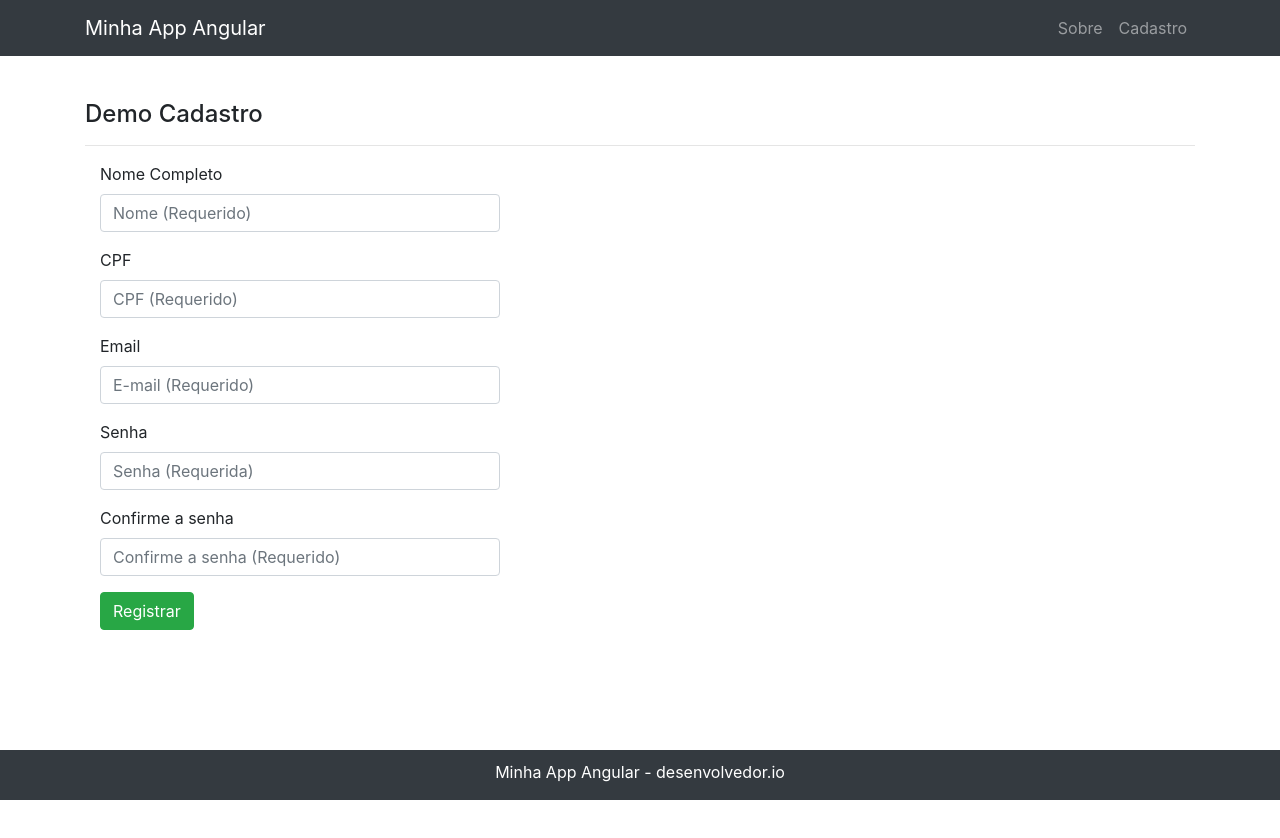
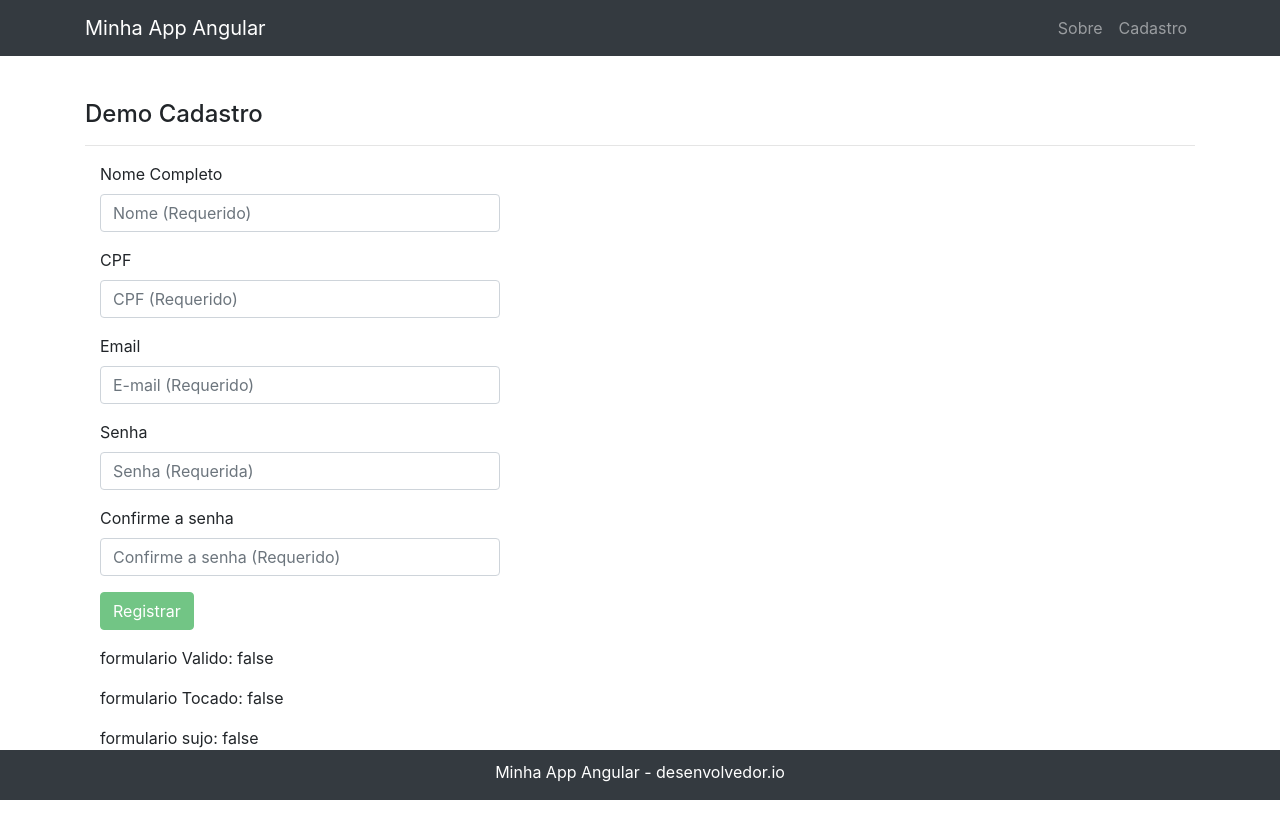
Before and after one commit to antonio2911/Angular-Avan-ado, an Angular app in the folder Curso/: page /cadastro in a window 1280 px wide. Shown: the top 838 px of the page. Before the commit the page ends 800 px from the top, so only its background shows below. Built offline with nearby package versions, Linux system fonts and the light colour scheme.

Commit message:
Validação basica de formulario

```diff
--- a/Curso/src/app/demos/reactforms/cadastro/cadastro.component.html
+++ b/Curso/src/app/demos/reactforms/cadastro/cadastro.component.html
@@ -1,47 +1,78 @@
 <div class="container main-container">
     <h4>Demo Cadastro</h4>
     <hr>
-    <form novalidate>
+    <form novalidate [formGroup]="cadastroGroup" (ngSubmit)="adicionarUsuario()">
         <div class="form-horizontal">
 
             <div class="form-group">
                 <label class="col-md-2 control-label" for="nome">Nome Completo</label>
                 <div class="col-md-10">
-                    <input type="text" class="form-control" id="nome" placeholder="Nome (Requerido)">
+
+                    <input formControlName="nome" type="text" class="form-control" id="nome" placeholder="Nome (Requerido)"
+                    [ngClass]="{'is-invalid': this.cadastroGroup
+                    .get('nome').errors
+                    && (this.cadastroGroup.get('nome').dirty
+                    || this.cadastroGroup.get('nome').touched)}">
+
+                    <span class="text-danger"
+                    *ngIf="this.cadastroGroup.get('nome')?.errors?.required &&(this.cadastroGroup.get('nome').touched && this.cadastroGroup.get('nome').dirty)">
+                        <p>Preencha o campo nome</p>
+                    </span>
+
                 </div>
             </div>
 
             <div class="form-group">
                 <label class="col-md-2 control-label">CPF</label>
                 <div class="col-md-10">
-                    <input type="text" class="form-control" id="cpf" placeholder="CPF (Requerido)">
+                    <input type="text" class="form-control" id="cpf" placeholder="CPF (Requerido)" formControlName="cpf">
                 </div>
             </div>
-
+<!--Exemplo so no versionamento de validação basica de email-->
             <div class="form-group">
                 <label class="col-md-2 control-label">Email</label>
                 <div class="col-md-10">
-                    <input type="text" class="form-control" id="email" placeholder="E-mail (Requerido)">
+                    <input type="text" class="form-control" id="email" placeholder="E-mail (Requerido)" formControlName="email">
+
+                    <span class="text-danger"
+                        *ngIf="this.cadastroGroup.get('email')?.errors?.required &&(this.cadastroGroup.get('email').touched && this.cadastroGroup.get('email').dirty)">
+                            <p>E-mail Obrigatorio</p>
+                        </span>
+
+                        <span class="text-danger"
+                        *ngIf="this.cadastroGroup.get('email')?.errors?.email &&(this.cadastroGroup.get('email').touched && this.cadastroGroup.get('email').dirty)">
+                            <p>Formato De E-mail Incorreto!</p>
+                        </span>
                 </div>
             </div>
 
             <div class="form-group">
                 <label class="col-md-2 control-label">Senha</label>
                 <div class="col-md-10">
-                    <input type="password" class="form-control" id="senha" placeholder="Senha (Requerida)">
+                    <input type="password" class="form-control" id="senha" placeholder="Senha (Requerida)" formControlName="senha">
                 </div>
             </div>
 
             <div class="form-group">
                 <label class="col-md-2 control-label">Confirme a senha</label>
                 <div class="col-md-10">
-                    <input type="password" class="form-control" id="senhaConfirmacao" placeholder="Confirme a senha (Requerido)">
+                    <input type="password" class="form-control" id="senhaConfirmacao" placeholder="Confirme a senha (Requerido)" formControlName="confirmaSenha">
                 </div>
             </div>
 
             <div class="form-group">
                 <div class="col-md-4 col-md-offset-2">
-                    <span><button class="btn btn-success" id="registrar" type="submit">Registrar</button></span>
+                    <!--Submeter para o formulario e depois fazer oque? tem que construir um ngsubmit no forms-->
+                    <span><button class="btn btn-success" id="registrar" type="submit" [disabled]="!this.cadastroGroup.valid">Registrar</button></span>
+                </div>
+            </div>
+
+            <div class="form-group">
+                <div class="col-md-4">
+                    <p>formulario Valido: {{this.cadastroGroup.valid}}</p>
+                     <p>formulario Tocado: {{this.cadastroGroup.touched}}</p>
+                    <p>formulario sujo: {{this.cadastroGroup.dirty}}</p>
+                    <p>formulario Result: {{this.dadosFormJson}}</p>
                 </div>
             </div>
         </div>
--- a/Curso/src/app/demos/reactforms/cadastro/cadastro.component.ts
+++ b/Curso/src/app/demos/reactforms/cadastro/cadastro.component.ts
@@ -1,4 +1,6 @@
 import { Component, OnInit } from '@angular/core';
+import { FormBuilder, FormControl, FormGroup, Validators } from '@angular/forms';
+import { Usuario } from './models';
 
 @Component({
   selector: 'app-cadastro',
@@ -6,10 +8,42 @@ import { Component, OnInit } from '@angular/core';
   styles: []
 })
 export class CadastroComponent implements OnInit {
+cadastroGroup: FormGroup
+usuario: Usuario
+dadosFormJson:string
 
-  constructor() { }
+constructor(private fb:FormBuilder){}
+ngOnInit()
+{
+//com formBuilder
+this.cadastroGroup = this.fb.group({
+  nome: ['', Validators.required],
+  cpf: [''],
+  email: ['', [Validators.required,Validators.email]],
+  senha: [''],
+  confirmaSenha:['']
+})
+}
 
-  ngOnInit() {
+public adicionarUsuario(){
+  if(this.cadastroGroup.dirty && this.cadastroGroup.valid){
+    //transformando dados do formulario em objeto
+    this.usuario = Object.assign({},this.usuario,this.cadastroGroup.value)
+    //tranformando valores do formulario em JSON
+    this.dadosFormJson = JSON.stringify(this.cadastroGroup.value)
   }
 
 }
+
+}
+
+
+//-----FormControl------//-----------//
+// this.cadastroGroup = new FormGroup({
+//   nome: new FormControl(''),
+//   cpf: new FormControl(''),
+//   email: new FormControl(''),
+//   senha: new FormControl(''),
+//   confirmaSenha: new FormControl('')
+
+//----------FIM-----------------------//
--- /dev/null
+++ b/Curso/src/app/demos/reactforms/cadastro/models.ts
@@ -0,0 +1,7 @@
+export interface Usuario {
+    nome: string;
+    email:string;
+    CPF:string;
+    senha:string;
+    confirmaSenha:string
+}
```
Also changed, not shown: 2 other files (tests, documents, lock files or other folders).
